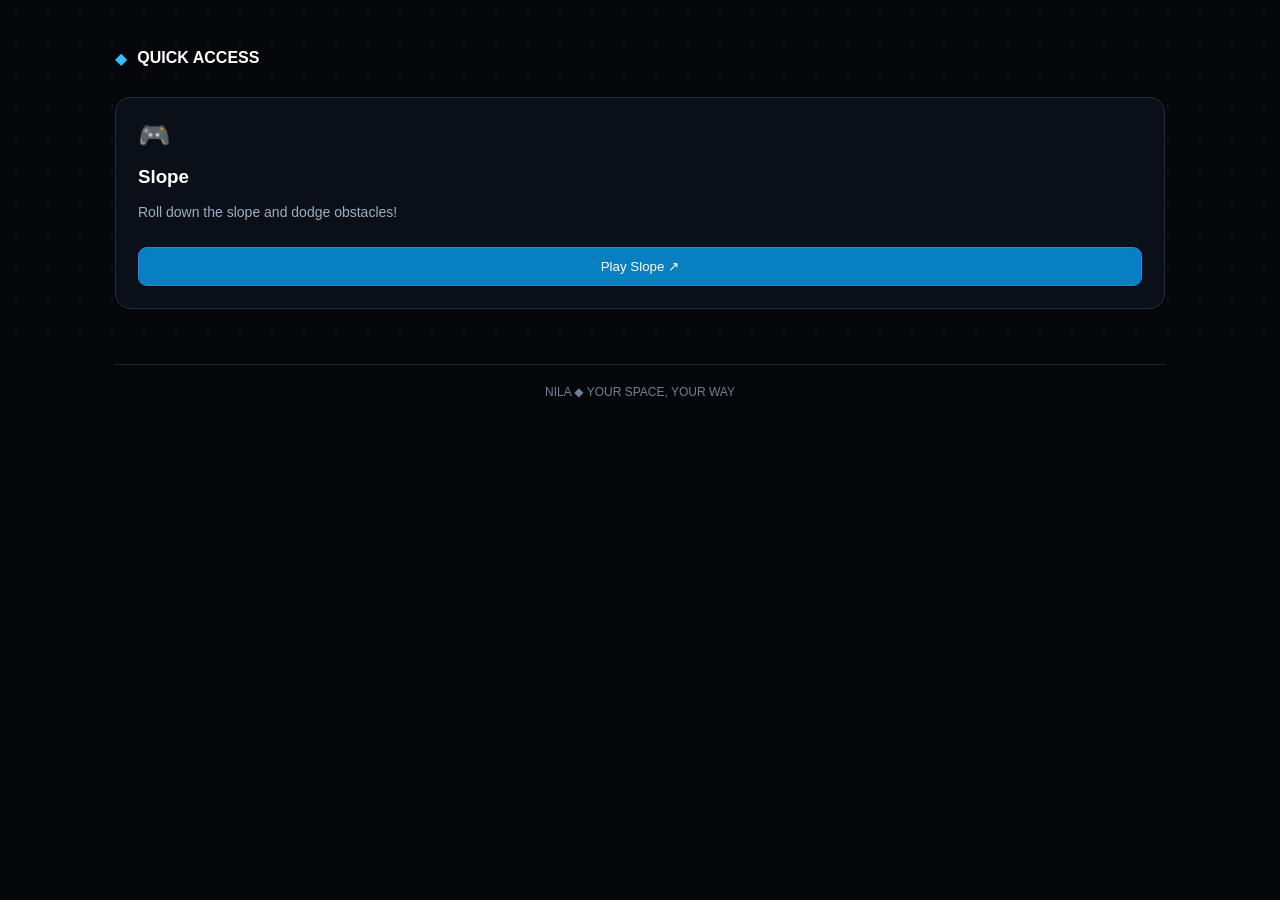
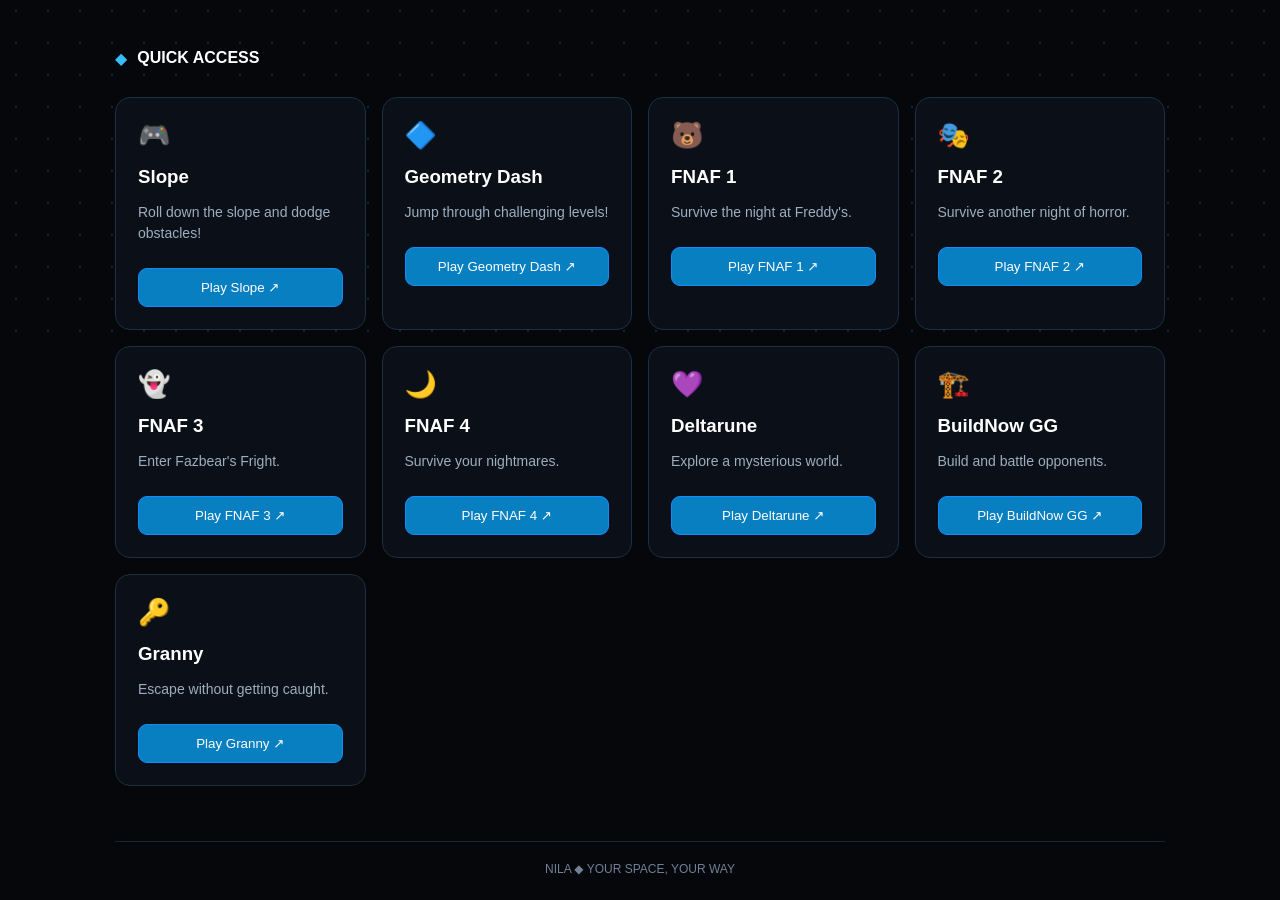
Before and after one commit to MarkiestWilliamsGames/NilaCenter, a website: page index.html in a window 1280 px wide. Shown: the part 453-1353 px from the top of the page. Before the commit the page ends 876 px from the top, so only its background shows below. Drawn offline with Linux system fonts and the light colour scheme.

Commit message:
Update index.html

```diff
--- a/index.html
+++ b/index.html
@@ -174,7 +174,7 @@
 button:hover { background: #09649a; }
 
 #searchResults {
-  max-width: 580px;
+  max-width: 850px;
   margin: 15px auto 0;
   text-align: left;
 }
@@ -333,14 +333,70 @@
       </div>
 
       <div class="sites">
+
         <article class="site">
           <div class="site-icon">🎮</div>
           <h3>Slope</h3>
           <p>Roll down the slope and dodge obstacles!</p>
-          <button onclick="playSlope()">
-            Play Slope ↗
-          </button>
+          <button onclick="playGame('slope.html')">Play Slope ↗</button>
         </article>
+
+        <article class="site">
+          <div class="site-icon">🔷</div>
+          <h3>Geometry Dash</h3>
+          <p>Jump through challenging levels!</p>
+          <button onclick="playGame('geometry-dash.html')">Play Geometry Dash ↗</button>
+        </article>
+
+        <article class="site">
+          <div class="site-icon">🐻</div>
+          <h3>FNAF 1</h3>
+          <p>Survive the night at Freddy's.</p>
+          <button onclick="playGame('fnaf-1.html')">Play FNAF 1 ↗</button>
+        </article>
+
+        <article class="site">
+          <div class="site-icon">🎭</div>
+          <h3>FNAF 2</h3>
+          <p>Survive another night of horror.</p>
+          <button onclick="playGame('fnaf-2.html')">Play FNAF 2 ↗</button>
+        </article>
+
+        <article class="site">
+          <div class="site-icon">👻</div>
+          <h3>FNAF 3</h3>
+          <p>Enter Fazbear's Fright.</p>
+          <button onclick="playGame('fnaf-3.html')">Play FNAF 3 ↗</button>
+        </article>
+
+        <article class="site">
+          <div class="site-icon">🌙</div>
+          <h3>FNAF 4</h3>
+          <p>Survive your nightmares.</p>
+          <button onclick="playGame('fnaf-4.html')">Play FNAF 4 ↗</button>
+        </article>
+
+        <article class="site">
+          <div class="site-icon">💜</div>
+          <h3>Deltarune</h3>
+          <p>Explore a mysterious world.</p>
+          <button onclick="playGame('deltarune.html')">Play Deltarune ↗</button>
+        </article>
+
+        <article class="site">
+          <div class="site-icon">🏗️</div>
+          <h3>BuildNow GG</h3>
+          <p>Build and battle opponents.</p>
+          <button onclick="playGame('buildnow-gg.html')">Play BuildNow GG ↗</button>
+        </article>
+
+        <article class="site">
+          <div class="site-icon">🔑</div>
+          <h3>Granny</h3>
+          <p>Escape without getting caught.</p>
+          <button onclick="playGame('granny.html')">Play Granny ↗</button>
+        </article>
+
       </div>
     </section>
   </section>
@@ -398,20 +454,15 @@
   window.scrollTo(0, 0);
 }
 
-/* Open Slope as its own page */
-function playSlope() {
-  window.location.href = "slope.html";
+/* Open any game as its own page */
+function playGame(file) {
+  window.location.href = file;
 }
 
-/* Keep the old viewer functions for other sites */
+/* Keep the existing viewer available for other websites */
 let currentSiteUrl = "";
 
 function openSite(url) {
-  if (url === "slope.html") {
-    playSlope();
-    return;
-  }
-
   currentSiteUrl = url;
   document.getElementById("browserFrame").src = url;
 
@@ -438,12 +489,52 @@
   window.scrollTo({ top: 0, behavior: "smooth" });
 }
 
-/* Nila's internal site search */
+/* Nila's internal game search */
 const sites = [
   {
     name: "Slope",
     url: "slope.html",
     keywords: "slope game running ball"
+  },
+  {
+    name: "Geometry Dash",
+    url: "geometry-dash.html",
+    keywords: "geometry dash music rhythm platformer"
+  },
+  {
+    name: "FNAF 1",
+    url: "fnaf-1.html",
+    keywords: "fnaf five nights freddy horror"
+  },
+  {
+    name: "FNAF 2",
+    url: "fnaf-2.html",
+    keywords: "fnaf five nights freddy horror"
+  },
+  {
+    name: "FNAF 3",
+    url: "fnaf-3.html",
+    keywords: "fnaf five nights freddy horror"
+  },
+  {
+    name: "FNAF 4",
+    url: "fnaf-4.html",
+    keywords: "fnaf five nights freddy nightmare horror"
+  },
+  {
+    name: "Deltarune",
+    url: "deltarune.html",
+    keywords: "deltarune rpg adventure kris susie ralsei"
+  },
+  {
+    name: "BuildNow GG",
+    url: "buildnow-gg.html",
+    keywords: "buildnow gg building shooting multiplayer"
+  },
+  {
+    name: "Granny",
+    url: "granny.html",
+    keywords: "granny escape horror stealth scary"
   }
 ];
 
@@ -461,7 +552,7 @@
   );
 
   if (!matches.length) {
-    results.textContent = "No matching sites found in Nila.";
+    results.textContent = "No matching games found in Nila.";
     return;
   }
 
@@ -473,8 +564,8 @@
     title.textContent = site.name;
 
     const button = document.createElement("button");
-    button.textContent = "Play Slope ↗";
-    button.onclick = () => window.location.href = site.url;
+    button.textContent = "Play " + site.name + " ↗";
+    button.onclick = () => playGame(site.url);
 
     card.append(title, button);
     results.appendChild(card);
```
